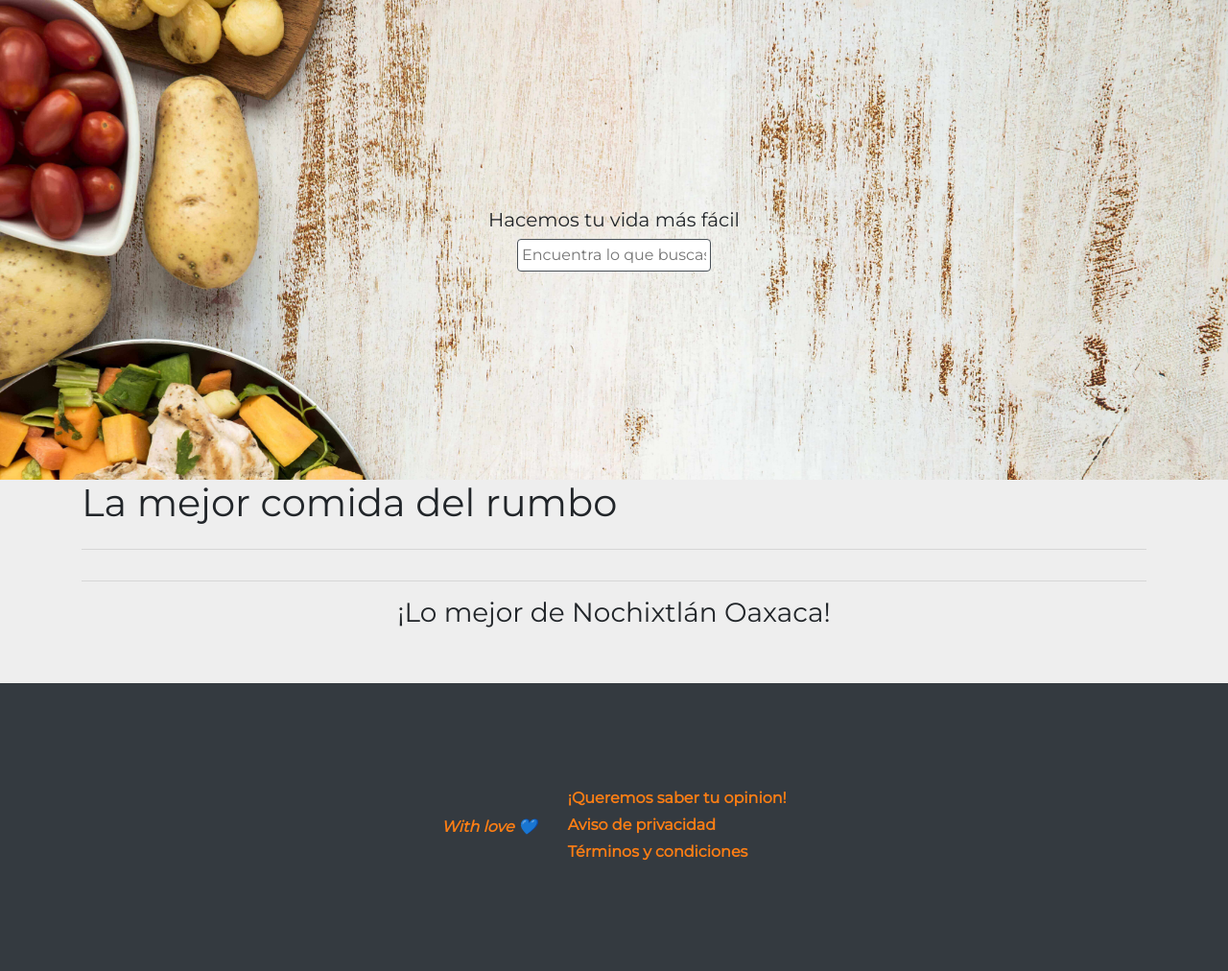
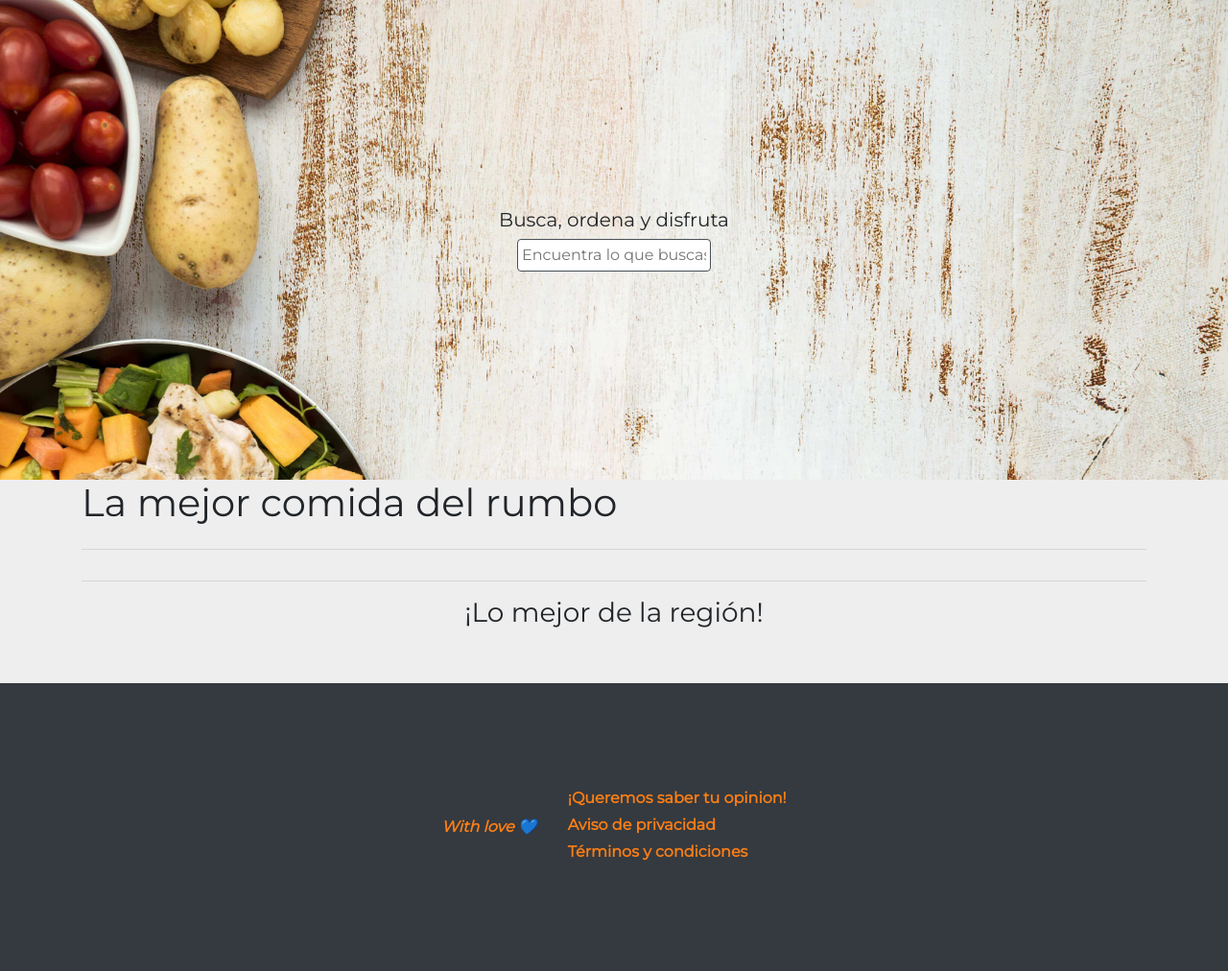
Before and after one commit to emmanueloctavi0/RaffYou, a Django app: template templates/products/product_list.html in a window 1280 px wide. Shown: the part 56-1068 px from the top of the page at 96% size. Run offline with Django 3.2, Linux system fonts and the light colour scheme; the template is opened without the code that fills it, so the values that code supplies are empty; style sheets or scripts are compiled from the project's sources; parts of the project's set-up code (start-up, migrations or seed data) failed here and were passed over; some libraries are stand-ins or nearby versions.

Commit message:
Some text are changed.

```diff
--- a/templates/generals/banner.html
+++ b/templates/generals/banner.html
@@ -2,7 +2,7 @@
 <section class="banner-container">
         <div class="banner-content d-flex align-items-center justify-content-center">
             <form class="banner-form text-center p-4 rounded-lg">
-                <h5>Hacemos tu vida más fácil</h5>
+                <h5>Busca, ordena y disfruta</h5>
                 <input class="p-1 rounded" type="text" name="q" placeholder="Encuentra lo que buscas">
             </form>
         </div>
--- a/templates/products/product_list.html
+++ b/templates/products/product_list.html
@@ -21,7 +21,7 @@
         </div>
     </div>
     <hr>
-    <h3 class="text-center">¡Lo mejor de Nochixtlán Oaxaca!</h3>
+    <h3 class="text-center">¡Lo mejor de la región!</h3>
     <div class="card-columns">
         {% for provider in providers %}
             {% include 'products/provider_card.html' %}
```
